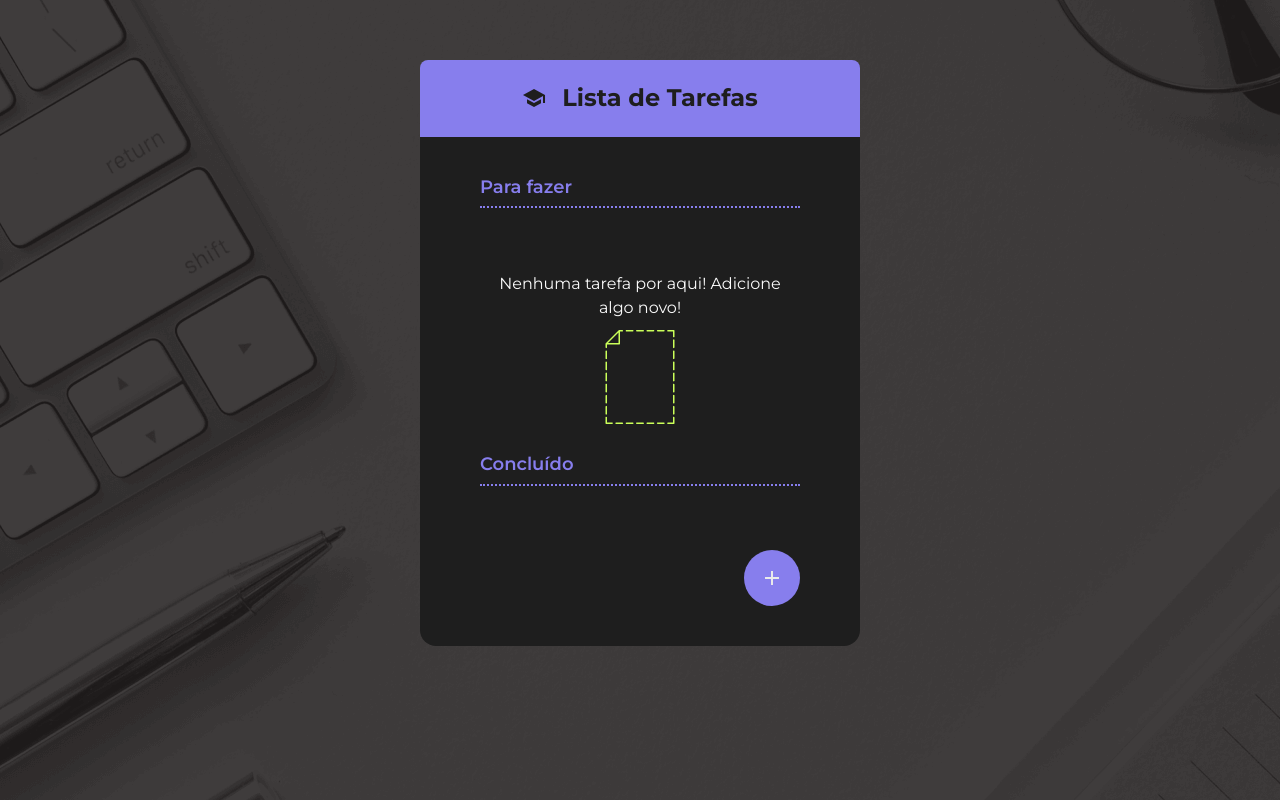
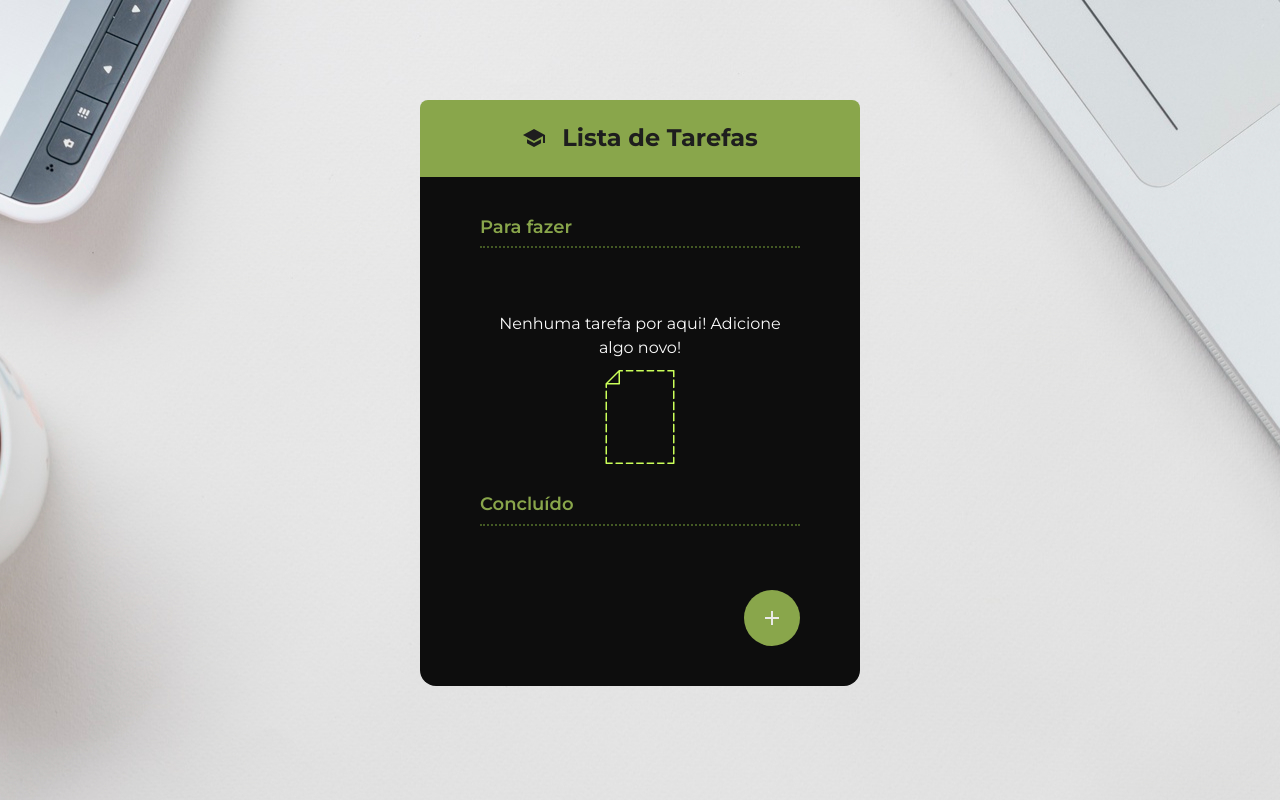
Before and after one commit to larimussoi/ToDo-List, a React (Vite) app: page / in a window 1280 px wide. Built offline with nearby package versions, Linux system fonts and the light colour scheme.

Commit message:
Alterações de estilos

```diff
--- a/src/components/Container/container.style.css
+++ b/src/components/Container/container.style.css
@@ -1,8 +1,8 @@
 .container {
-    background-color: #1E1E1E;
-    border-radius: 16px;
-    width: 440px;
-    max-width: 90%;
-    margin: 0 auto;
-    margin-top: 60px;
+  background-color: #0d0d0d;
+  border-radius: 16px;
+  width: 440px;
+  max-width: 100%;
+  margin: 0 auto;
+  margin-top: 100px;
 }
--- a/src/components/Dialog/dialog.estilos.css
+++ b/src/components/Dialog/dialog.estilos.css
@@ -1,6 +1,6 @@
 .dialog {
   position: relative;
-  background-color: #1e1e1e;
+  background-color: #0d0d0d;
   border: none;
   border-radius: 16px;
   padding: 24px;
--- a/src/components/FabButton/fab-button.style.css
+++ b/src/components/FabButton/fab-button.style.css
@@ -3,7 +3,7 @@
   height: 56px;
   border-radius: 50%;
   padding: 14px;
-    background-color: #877EED;
+  background-color: #89a64b;
   border: none;
   cursor: pointer;
   display: flex;
@@ -12,5 +12,5 @@
 }
 
 .fab:hover {
-    background-color: #544ACB;
+  background-color: #435923;
 }
--- a/src/components/Header/header.style.css
+++ b/src/components/Header/header.style.css
@@ -1,6 +1,6 @@
 .header {
-    padding: 24px;
-    background-color: #877EED;
-    border-top-left-radius: 8px;
-    border-top-right-radius: 8px;
+  padding: 24px;
+  background-color: #89a64b;
+  border-top-left-radius: 8px;
+  border-top-right-radius: 8px;
 }
--- a/src/components/SubHeading/sub-heading.style.css
+++ b/src/components/SubHeading/sub-heading.style.css
@@ -2,8 +2,8 @@
   font-weight: 600;
   font-size: 18px;
   line-height: 120%;
-    color: #877EED;
-    border-bottom: 2px dotted #877EED;
+  color: #89a64b;
+  border-bottom: 2px dotted #435923;
   padding-bottom: 8px;
   margin: 0;
   margin-bottom: 24px;
--- a/src/components/ToDoForm/todoform.estilos.css
+++ b/src/components/ToDoForm/todoform.estilos.css
@@ -1,5 +1,5 @@
 .btn-submit {
-  background-color: #877eed;
+  background-color: #89a64b;
   color: #fff;
   padding: 12px 16px;
   border-radius: 24px;
@@ -11,7 +11,7 @@
 }
 
 .btn-submit:hover {
-  background-color: #544acb;
+  background-color: #435923;
   padding: 12px 16px;
 }
 
--- a/src/index.css
+++ b/src/index.css
@@ -6,7 +6,7 @@ body {
   font-family: "Montserrat", sans-serif;
   margin: 0;
   background-color: #403c3b;
-  background-image: url("/bg.png");
+  background-image: url("/bg.jpg");
   background-repeat: no-repeat;
   background-position: top center;
   background-size: auto;
```
Also changed, not shown: public/bg.jpg (added). Lines whose indentation alone changed are shown as unchanged.
